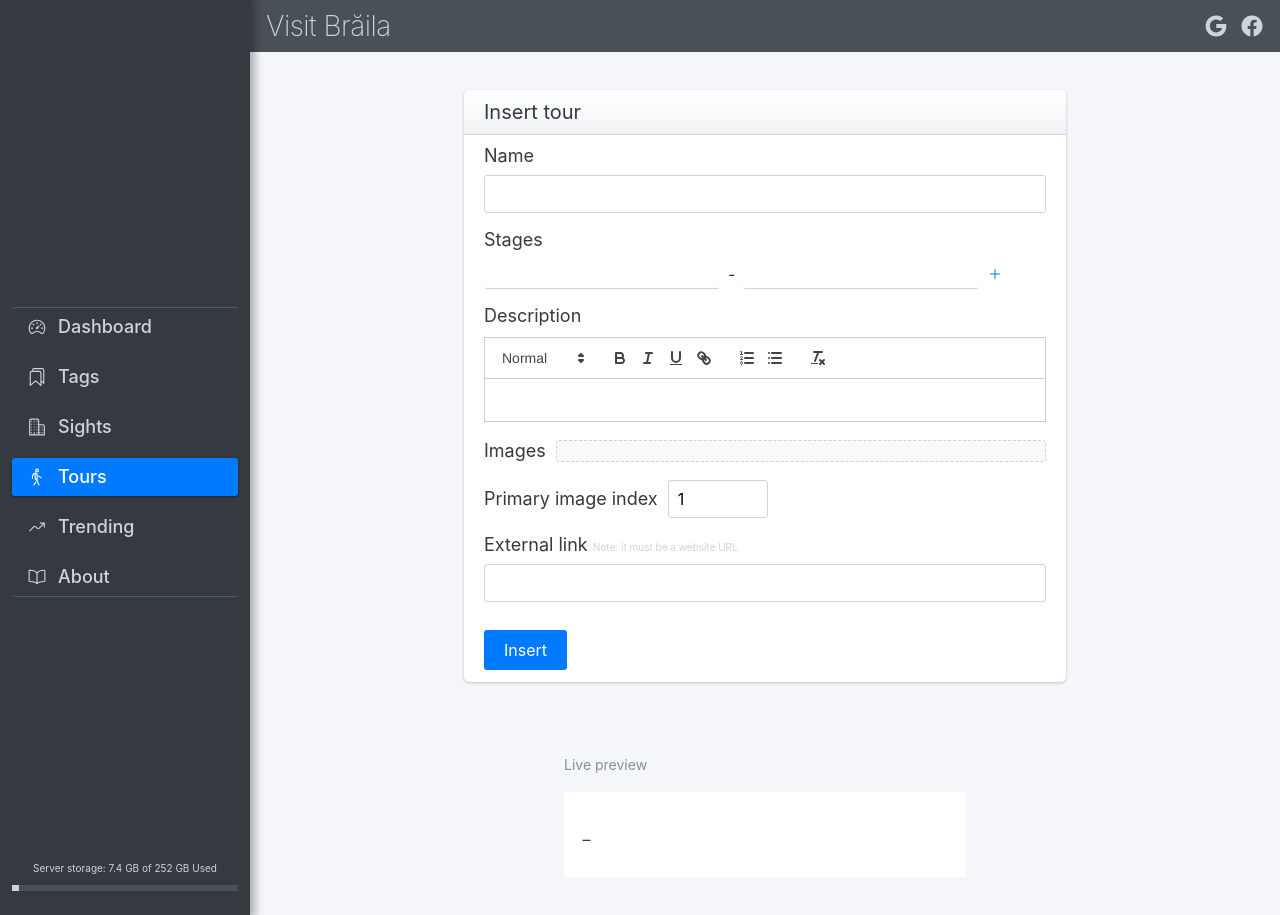
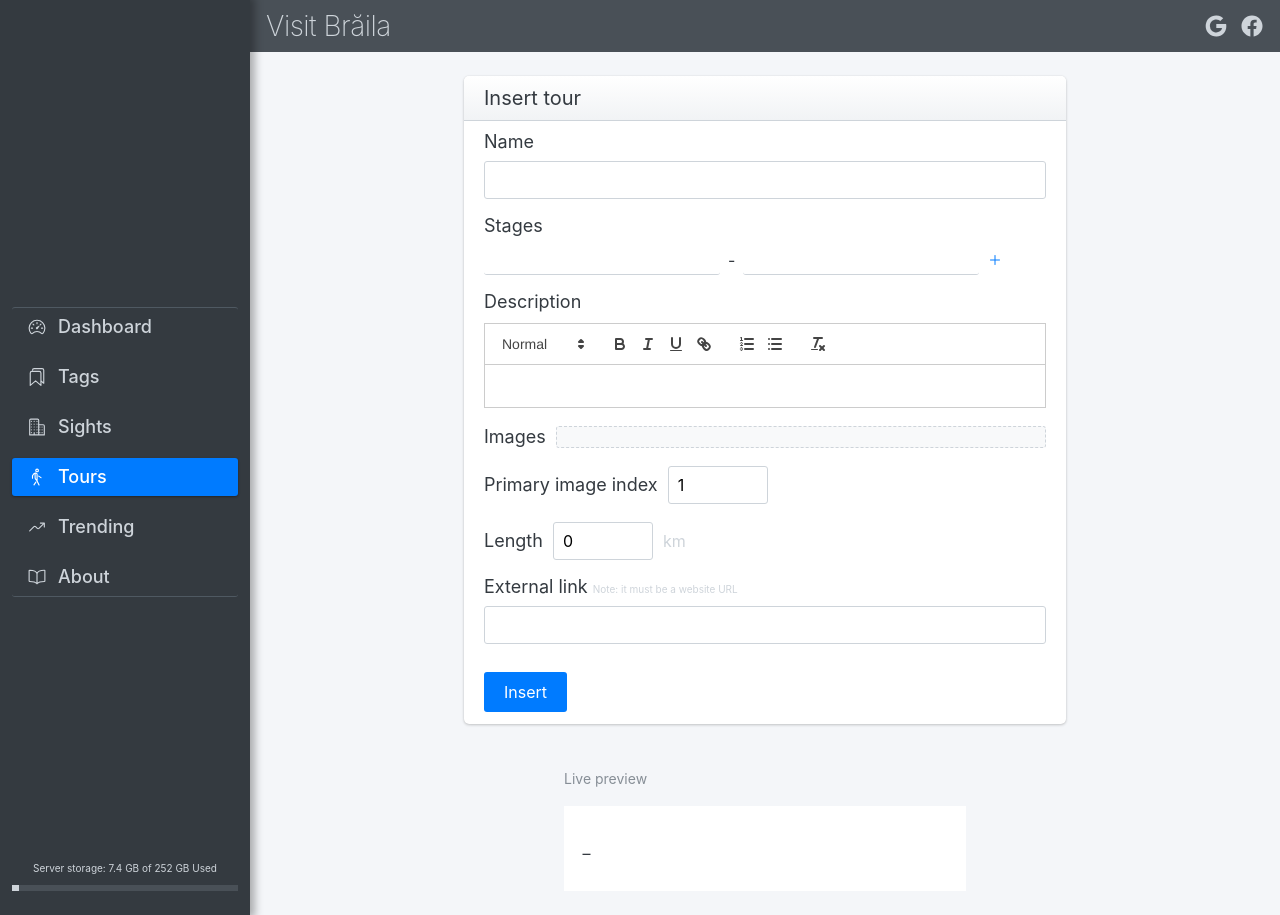
Before and after one commit to MoryokaV/Visit-Braila, a Flask app: page /admin/tours in a window 1280 px wide. Run offline with Flask 2, Linux system fonts and the light colour scheme; the visitor is signed in with stand-in values (Sample User, id 1); some libraries are stand-ins or nearby versions.

Commit message:
length field for tour model

```diff
--- a/backend/app.py
+++ b/backend/app.py
@@ -145,7 +145,7 @@ def editSight():
 def insertTour():
     tour = request.get_json()
 
-    db.tours.insert_one({"name": tour['name'], "stages": tour['stages'], "description": tour['description'], "images": tour['images'], "primary_image": tour['primary_image'], "external_link": tour['external_link']})
+    db.tours.insert_one({"name": tour['name'], "stages": tour['stages'], "description": tour['description'], "images": tour['images'], "primary_image": tour['primary_image'], "length": tour['length'], "external_link": tour['external_link']})
     return make_response("New entry has been inserted", 200)
 
 @app.route("/api/fetchTours")
@@ -177,7 +177,7 @@ def editTour():
     deleteImages(data['images_to_delete'])
     tour = data['tour']
 
-    db.tours.update_one({"_id": ObjectId(tour['_id'])}, {"$set": {"name": tour['name'], "stages": tour['stages'], "description": tour['description'], "images": tour['images'], "primary_image": tour['primary_image'], "external_link": tour['external_link']}})
+    db.tours.update_one({"_id": ObjectId(tour['_id'])}, {"$set": {"name": tour['name'], "stages": tour['stages'], "description": tour['description'], "images": tour['images'], "primary_image": tour['primary_image'], "length": tour['length'], "external_link": tour['external_link']}})
     return make_response("Entry has been updated", 200)
 
 @app.route("/api/fetchTags")
--- a/backend/static/js/modal.js
+++ b/backend/static/js/modal.js
@@ -170,6 +170,9 @@ export const openEditTourModal = async (id) => {
 
   $("#tour-primary-image").val(tour.primary_image);
 
+  // LENGTH
+  $("#tour-modal #tour-length").val(tour.length);
+
   // EXTERNAL LINK
   $("#tour-external-link").val(tour.external_link);
 }
@@ -331,6 +334,7 @@ $(document).ready(async function() {
     tour.name = $("#tour-name").val();
     tour.description = quill.root.innerHTML;
     tour.primary_image = parseInt($("#tour-primary-image").val());
+    tour.length = parseFloat($("#tour-length").val());
     tour.external_link = $("#tour-external-link").val();
 
     if (formData.getAll("files[]").length > 0)
--- a/backend/static/js/tours.js
+++ b/backend/static/js/tours.js
@@ -17,6 +17,7 @@ let tour = {
   description: ``,
   images: [],
   primary_image: 1,
+  length: 0,
   external_link: "",
 };
 
@@ -233,6 +234,7 @@ $(document).ready(async function() {
     tour.name = $("#tour-name").val();
     tour.description = quill.root.innerHTML;
     tour.primary_image = parseInt($("#tour-primary-image").val());
+    tour.length = parseFloat($("#tour-length").val());
     tour.external_link = $("#tour-external-link").val();
 
     await $.ajax({
--- a/backend/templates/tours.html
+++ b/backend/templates/tours.html
@@ -116,6 +116,19 @@
                 required
               />
             </div>
+            <div class="input-field row">
+              <label for="tour-length">Length</label>
+              <input
+                id="tour-length"
+                name="length"
+                type="number"
+                min="0"
+                value="0"
+                step="0.01"
+                required
+              />
+              <span class="hint-text" style="font-size: 1.6rem">km</span>
+            </div>
             <div class="input-field">
               <label for="tour-external-link">External link <span class="hint-text">Note: it must be a website URL</span></label>
               <input type="url" id="tour-external-link" name="external-link" required />
```
Also changed, not shown: backend/templates/index.html (+13 -0 lines).
